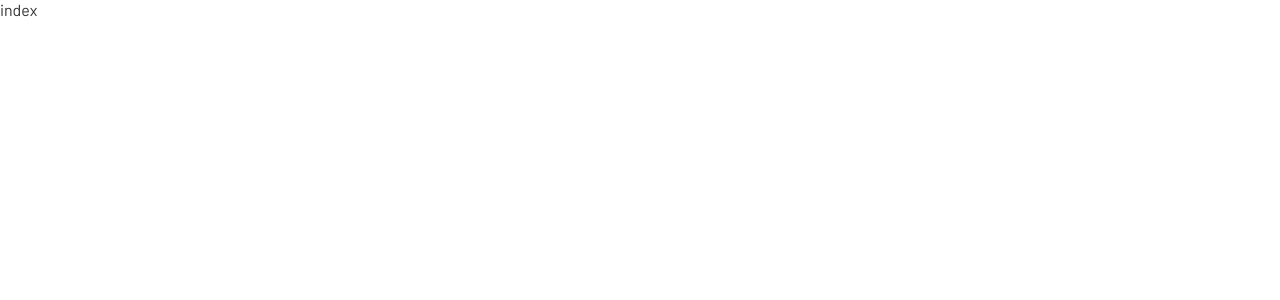
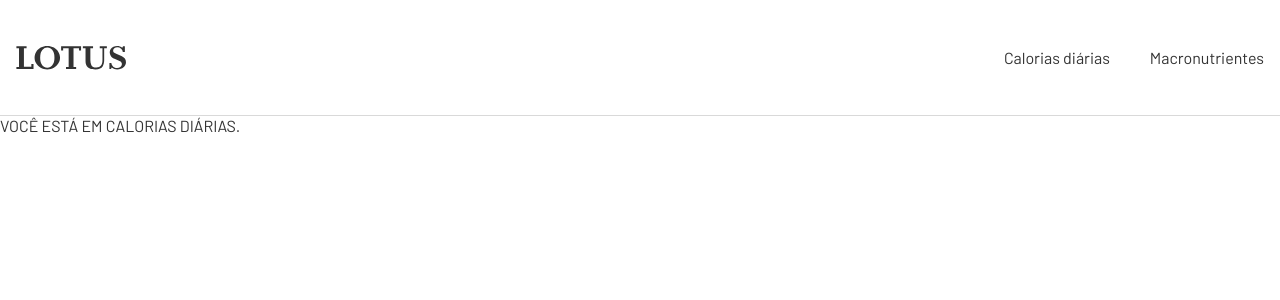
Before and after one commit to mariquegonn-dev/lotus, a React (Vite) app: page /caloriasDiarias in a window 1280 px wide. Shown: the top 300 px of the page. Built offline with nearby package versions, Linux system fonts and the light colour scheme.

Commit message:
build&&feat: read desc
build: React Router and History added. feat: Home and Header created. Routes created.

```diff
--- a/package.json
+++ b/package.json
@@ -10,8 +10,10 @@
   },
   "dependencies": {
     "css-modules": "^0.3.0",
+    "history": "^5.3.0",
     "react": "^18.2.0",
-    "react-dom": "^18.2.0"
+    "react-dom": "^18.2.0",
+    "react-router-dom": "^6.10.0"
   },
   "devDependencies": {
     "@types/react": "^18.0.28",
--- a/src/App.css
+++ b/src/App.css
@@ -1,7 +1,9 @@
 @import url("https://fonts.googleapis.com/css2?family=Barlow&display=swap");
 
 :root {
+  --cor-divider: #d9d9d9;
   --cor-black: #333;
+  --cor-blue: #00bcd4;
 }
 
 * {
--- a/src/App.jsx
+++ b/src/App.jsx
@@ -1,11 +1,22 @@
 import React from "react";
 import "./App.css";
-import Button from "./Components/Button";
+import { BrowserRouter, Routes, Route } from "react-router-dom";
+import Header from "./Components/Static/Header";
+import Home from "./Components/Home";
+import CaloriasDiarias from "./Components/Rotas/CaloriasDiarias";
+import Macronutrientes from "./Components/Rotas/Macronutrientes";
 
 const App = () => {
   return (
-    <section>
-      <Button />
+    <section className="container">
+      <BrowserRouter>
+        <Header />
+        <Routes>
+          <Route path="/" element={<Home />} />
+          <Route path="caloriasDiarias" element={<CaloriasDiarias />} />
+          <Route path="macronutrientes" element={<Macronutrientes />} />
+        </Routes>
+      </BrowserRouter>
     </section>
   );
 };
--- /dev/null
+++ b/src/Components/Home/index.jsx
@@ -0,0 +1,8 @@
+import React from "react";
+import styles from "./styles.module.css";
+
+const index = () => {
+  return <div>VOCÊ ESTÁ NA HOME.</div>;
+};
+
+export default index;
--- /dev/null
+++ b/src/Components/Rotas/CaloriasDiarias/index.jsx
@@ -0,0 +1,8 @@
+import React from "react";
+import styles from "./styles.module.css";
+
+const index = () => {
+  return <div>VOCÊ ESTÁ EM CALORIAS DIÁRIAS.</div>;
+};
+
+export default index;
--- /dev/null
+++ b/src/Components/Rotas/Macronutrientes/index.jsx
@@ -0,0 +1,8 @@
+import React from "react";
+import styles from "./styles.module.css";
+
+const index = () => {
+  return <div>VOCÊ ESTÁ EM MACRONUTRIENTES.</div>;
+};
+
+export default index;
--- a/src/Components/Static/Header/index.jsx
+++ b/src/Components/Static/Header/index.jsx
@@ -1,8 +1,24 @@
 import React from "react";
 import styles from "./styles.module.css";
+import Logo from "../../../assets/logo.svg";
+import { NavLink } from "react-router-dom";
 
 const index = () => {
-  return <div>index</div>;
+  return (
+    <header className={styles.header}>
+      <NavLink to="/" end>
+        <img src={Logo} alt="" />
+      </NavLink>
+      <ul className={styles.nav}>
+        <li>
+          <NavLink to="caloriasDiarias">Calorias diárias</NavLink>
+        </li>
+        <li>
+          <NavLink to="macronutrientes">Macronutrientes</NavLink>
+        </li>
+      </ul>
+    </header>
+  );
 };
 
 export default index;
--- a/src/Components/Static/Header/styles.module.css
+++ b/src/Components/Static/Header/styles.module.css
@@ -0,0 +1,22 @@
+.header {
+  display: flex;
+  justify-content: space-between;
+  align-items: center;
+  padding: 32px 16px;
+  border-bottom: 1px solid var(--cor-divider);
+}
+
+.nav {
+  display: flex;
+  gap: 40px;
+}
+
+.nav li a {
+  padding: 1rem 0;
+  display: inline-block;
+  color: var(--cor-black);
+}
+
+.nav li a:hover {
+  color: var(--cor-blue);
+}
```
Also changed, not shown: src/Components/Home/styles.module.css (added), src/Components/Rotas/CaloriasDiarias/styles.module.css (added), src/Components/Rotas/Macronutrientes/styles.module.css (added), src/assets/logo.svg (added), 1 other file (tests, documents, lock files or other folders).
